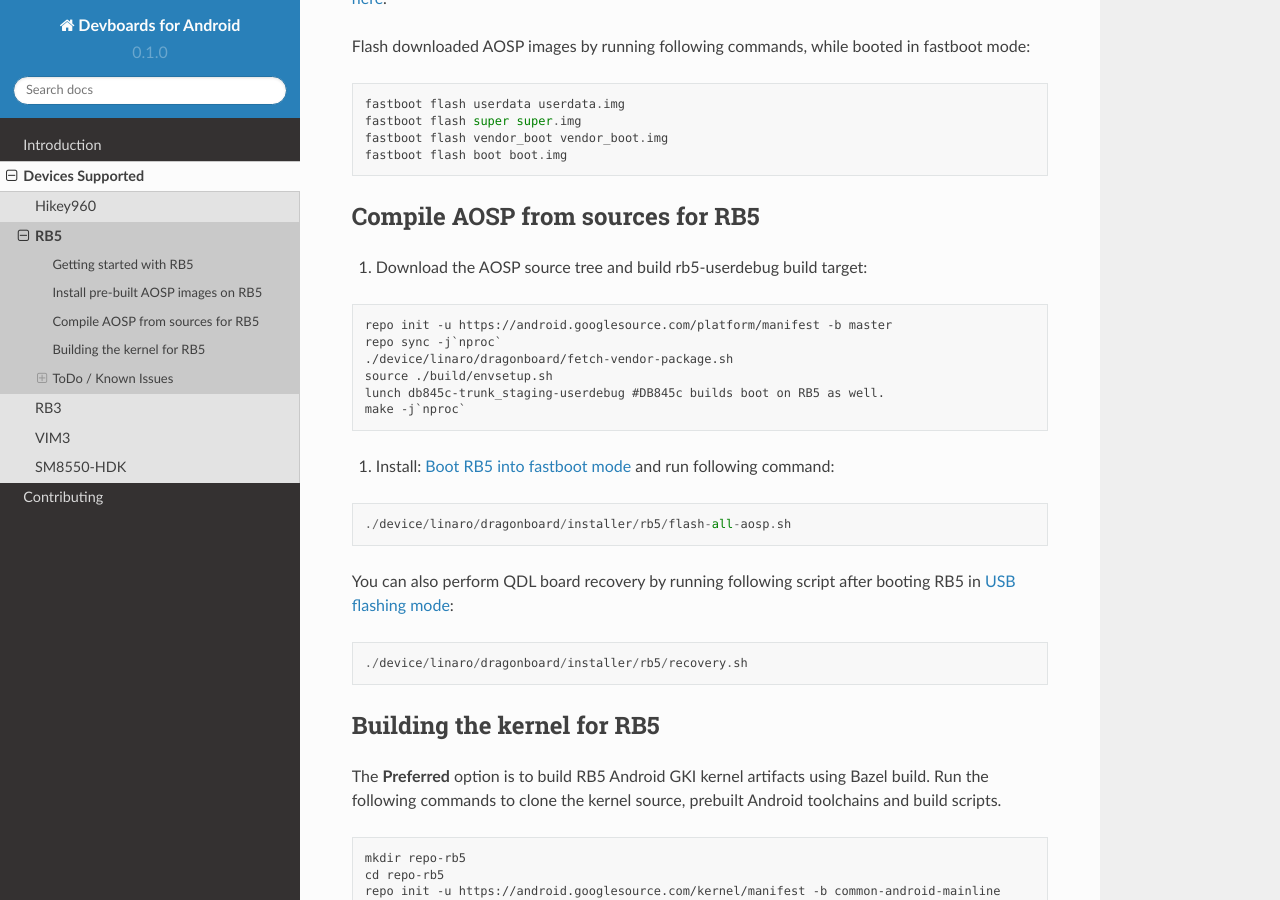
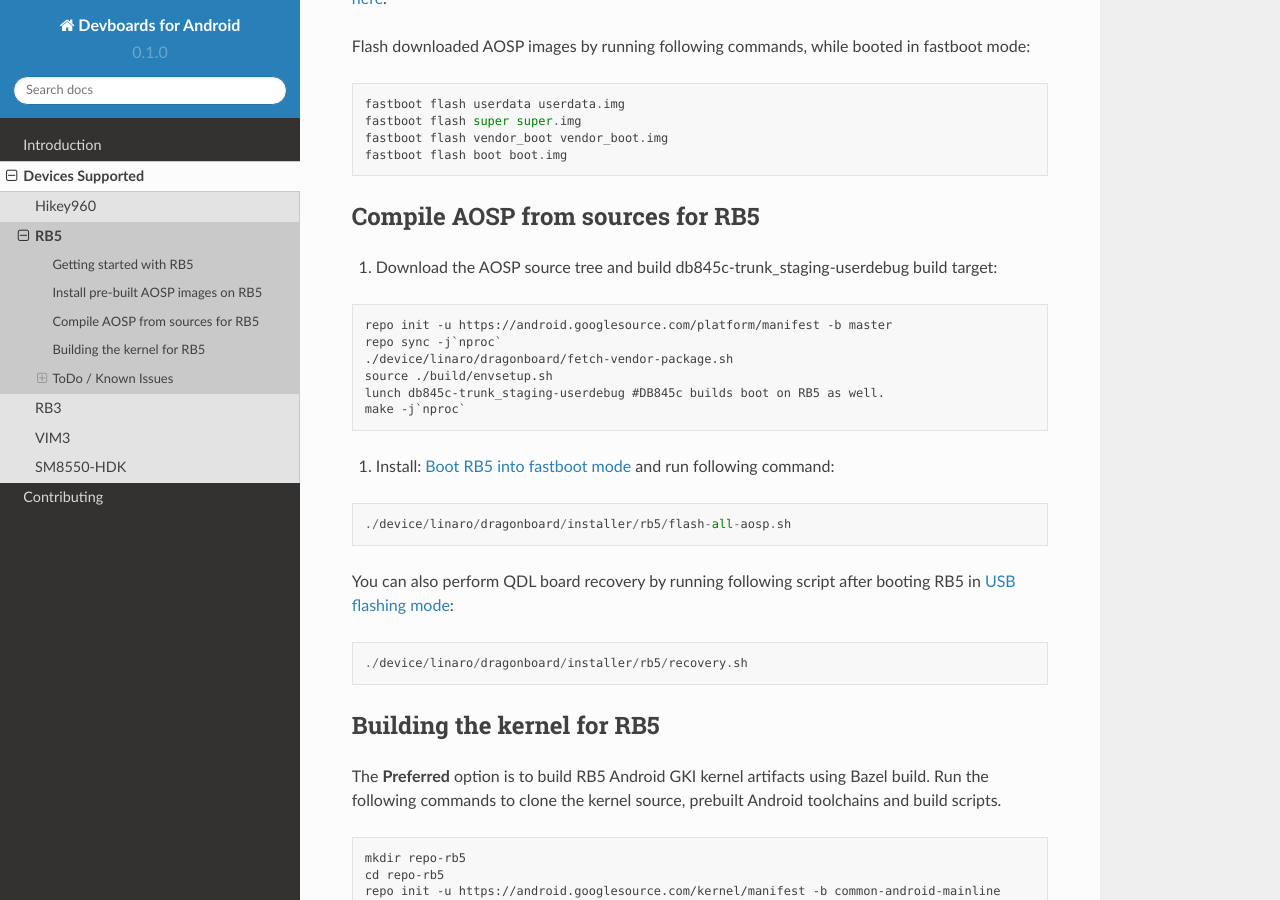
Before and after one commit to sumitsemwal/devboardsforandroid, a Sphinx documentation site: the page built from docs/devices/rb5.rst, in a window 1280 px wide and 900 px high, scrolled down 894 px. Built offline with Sphinx 7.4.7 and the Read the Docs theme 2.0.0, drawn with Linux system fonts in a browser that asks for light colours.

Commit message:
rb3|rb5: AOSP build target is renamed to db845c-trunk_staging-userdebug
Change-Id: Id7ffeea0d545597b4a8eaaf745ef45ab6854f173
Signed-off-by: Amit Pundir <amit.pundir@linaro.org>

```diff
--- a/docs/devices/rb3.rst
+++ b/docs/devices/rb3.rst
@@ -60,7 +60,7 @@
 Compile AOSP from sources for RB3
 ---------------------------------
 
-#. Download the AOSP source tree and build db845c-userdebug build target:
+#. Download the AOSP source tree and build db845c-trunk_staging-userdebug build target:
 
 ::
 
--- a/docs/devices/rb5.rst
+++ b/docs/devices/rb5.rst
@@ -58,7 +58,7 @@
 Compile AOSP from sources for RB5
 ---------------------------------
 
-#. Download the AOSP source tree and build rb5-userdebug build target:
+#. Download the AOSP source tree and build db845c-trunk_staging-userdebug build target:
 
 ::
 
```
